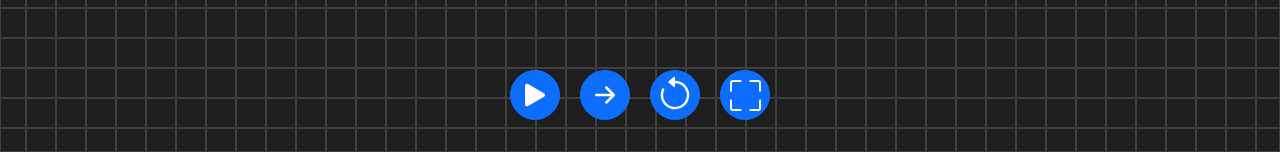
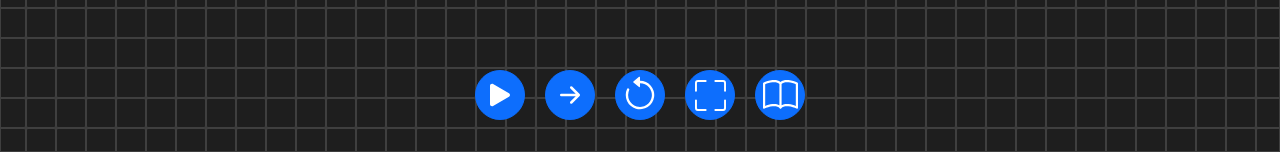
Before and after one commit to LeonardoPinheiroLacerda/GameOfLife, a plain HTML site: page index.html in a window 1280 px wide. Shown: the part 648-800 px from the top of the page. Drawn offline with nearby package versions, Linux system fonts and the light colour scheme.

Commit message:
Botão que direciona para wikipedia com as regras e história do jogo

```diff
--- a/index.html
+++ b/index.html
@@ -43,6 +43,12 @@
                     <path d="M5.5 0a.5.5 0 0 1 .5.5v4A1.5 1.5 0 0 1 4.5 6h-4a.5.5 0 0 1 0-1h4a.5.5 0 0 0 .5-.5v-4a.5.5 0 0 1 .5-.5zm5 0a.5.5 0 0 1 .5.5v4a.5.5 0 0 0 .5.5h4a.5.5 0 0 1 0 1h-4A1.5 1.5 0 0 1 10 4.5v-4a.5.5 0 0 1 .5-.5zM0 10.5a.5.5 0 0 1 .5-.5h4A1.5 1.5 0 0 1 6 11.5v4a.5.5 0 0 1-1 0v-4a.5.5 0 0 0-.5-.5h-4a.5.5 0 0 1-.5-.5zm10 1a1.5 1.5 0 0 1 1.5-1.5h4a.5.5 0 0 1 0 1h-4a.5.5 0 0 0-.5.5v4a.5.5 0 0 1-1 0v-4z"/>
                 </svg>
             </button>
+
+            <button class="btn btn-primary m-2 p-1 rounded-circle" id="btn-rules" onclick='window.open("https://en.wikipedia.org/wiki/Conway%27s_Game_of_Life", "_blank")' data-bs-toggle="tooltip" data-bs-placement="top" title="History and rules (wikipedia)">
+                <svg xmlns="http://www.w3.org/2000/svg" width="16" height="16" fill="currentColor" class="bi bi-book" viewBox="0 0 16 16">
+                    <path d="M1 2.828c.885-.37 2.154-.769 3.388-.893 1.33-.134 2.458.063 3.112.752v9.746c-.935-.53-2.12-.603-3.213-.493-1.18.12-2.37.461-3.287.811V2.828zm7.5-.141c.654-.689 1.782-.886 3.112-.752 1.234.124 2.503.523 3.388.893v9.923c-.918-.35-2.107-.692-3.287-.81-1.094-.111-2.278-.039-3.213.492V2.687zM8 1.783C7.015.936 5.587.81 4.287.94c-1.514.153-3.042.672-3.994 1.105A.5.5 0 0 0 0 2.5v11a.5.5 0 0 0 .707.455c.882-.4 2.303-.881 3.68-1.02 1.409-.142 2.59.087 3.223.877a.5.5 0 0 0 .78 0c.633-.79 1.814-1.019 3.222-.877 1.378.139 2.8.62 3.681 1.02A.5.5 0 0 0 16 13.5v-11a.5.5 0 0 0-.293-.455c-.952-.433-2.48-.952-3.994-1.105C10.413.809 8.985.936 8 1.783z"/>
+                </svg>
+            </button>
         </div>
 
         <script src="https://code.jquery.com/jquery-3.6.0.min.js" integrity="sha256-/xUj+3OJU5yExlq6GSYGSHk7tPXikynS7ogEvDej/m4=" crossorigin="anonymous"></script>
--- a/styles/theme.css
+++ b/styles/theme.css
@@ -115,3 +115,8 @@ body{
     width: 38px !important;
     height: 38px !important;
 }
+
+#btn-rules svg{
+    width: 35px !important;
+    height: 35px !important;
+}
```
